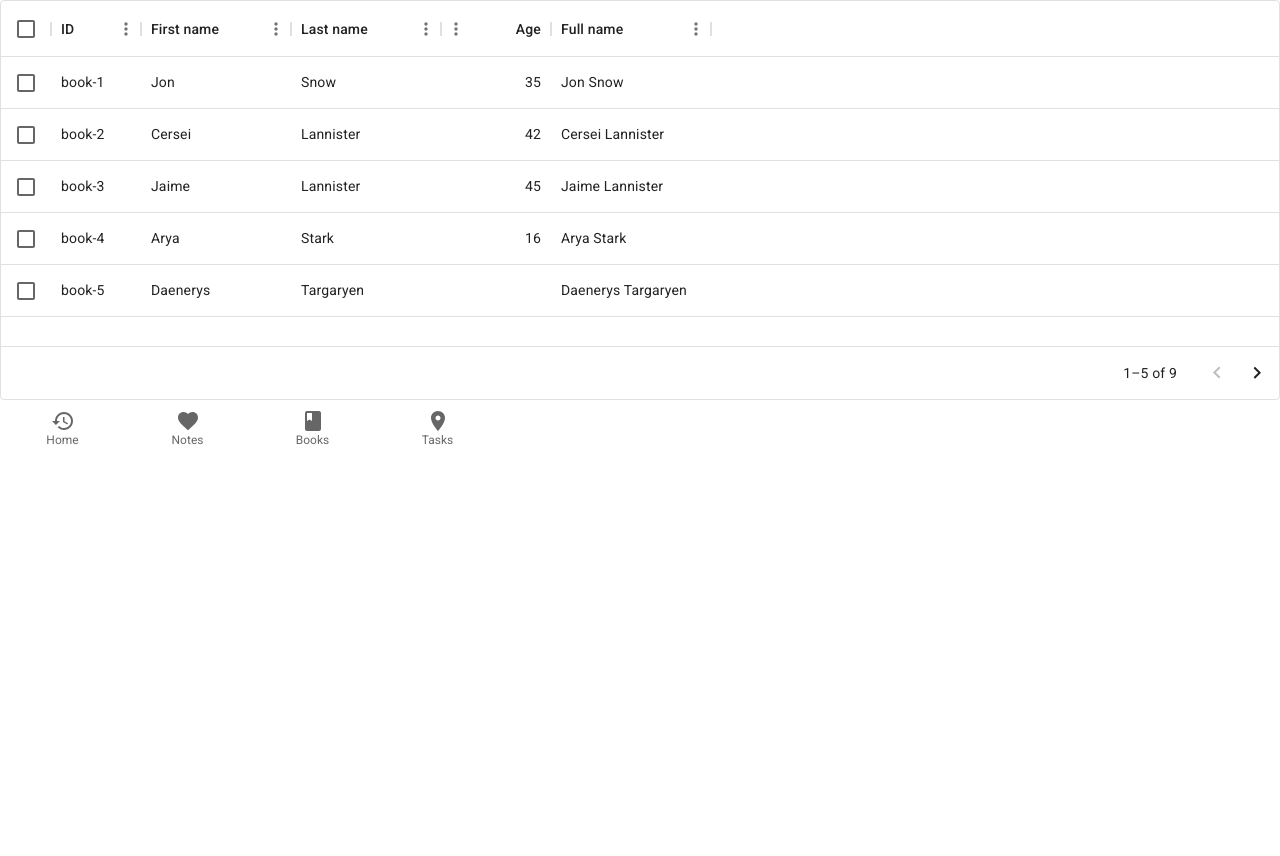
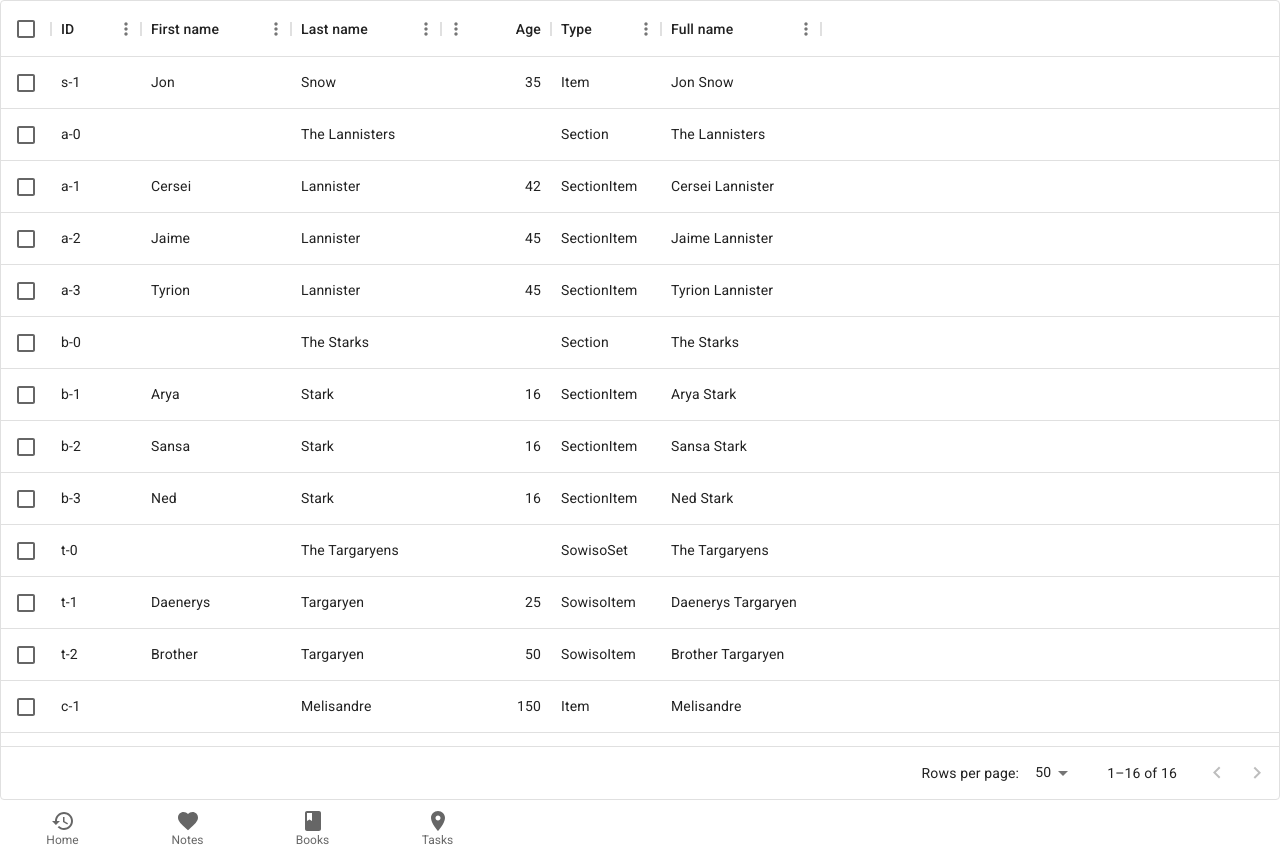
Before and after one commit to ogvlad/react-en-pure, a React app: page /books in a window 1280 px wide. Before the commit the page ends 800 px from the top, so only its background shows below. Built offline with nearby package versions, Linux system fonts and the light colour scheme; what @atlaskit/theme would draw is missing.

Commit message:
Books: common logic

```diff
--- a/src/features/Books/getColumns.ts
+++ /dev/null
@@ -1,33 +0,0 @@
-import { GridColDef, GridValueGetterParams } from "@mui/x-data-grid"
-
-export const getColumns = (): GridColDef[] => [
-  { field: 'id', headerName: 'ID', width: 90 },
-  {
-    field: 'firstName',
-    headerName: 'First name',
-    width: 150,
-    editable: true,
-  },
-  {
-    field: 'lastName',
-    headerName: 'Last name',
-    width: 150,
-    editable: true,
-  },
-  {
-    field: 'age',
-    headerName: 'Age',
-    type: 'number',
-    width: 110,
-    editable: true,
-  },
-  {
-    field: 'fullName',
-    headerName: 'Full name',
-    description: 'This column has a value getter and is not sortable.',
-    sortable: false,
-    width: 160,
-    valueGetter: (params: GridValueGetterParams) =>
-      `${params.row.firstName || ''} ${params.row.lastName || ''}`,
-  },
-];
--- a/src/features/Books/getData.ts
+++ /dev/null
@@ -1,11 +0,0 @@
-export const getData = () => [
-  { id: "book-1", lastName: 'Snow', firstName: 'Jon', age: 35 },
-  { id: "book-2", lastName: 'Lannister', firstName: 'Cersei', age: 42 },
-  { id: "book-3", lastName: 'Lannister', firstName: 'Jaime', age: 45 },
-  { id: "book-4", lastName: 'Stark', firstName: 'Arya', age: 16 },
-  { id: "book-5", lastName: 'Targaryen', firstName: 'Daenerys', age: null },
-  { id: "book-6", lastName: 'Melisandre', firstName: null, age: 150 },
-  { id: "book-7", lastName: 'Clifford', firstName: 'Ferrara', age: 44 },
-  { id: "book-8", lastName: 'Frances', firstName: 'Rossini', age: 36 },
-  { id: "book-9", lastName: 'Roxie', firstName: 'Harvey', age: 65 },
-];
--- a/src/features/Books/index.tsx
+++ b/src/features/Books/index.tsx
@@ -12,9 +12,10 @@ import {
 } from "react-beautiful-dnd"
 import { CustomRow } from "./CustomRow"
 import { Root } from "../../shared/Root"
-import { getColumns } from "./getColumns"
-import { getData } from "./getData"
 import { useState } from "react"
+import { getColumns } from "../Notes/getColumns"
+import { getData } from "../Notes/getData"
+import { getRowClassName } from "../Notes/logic/getRowClassName"
 
 export const TheBooks = () => {
 
@@ -38,23 +39,24 @@ export const TheBooks = () => {
       >
         <Droppable droppableId={"DataGridArea"}>
           {(provided: DroppableProvided, snapshot: DroppableStateSnapshot) => (
-            <Box sx={{ height: 400, width: "100%" }} ref={provided.innerRef} {...provided.droppableProps} >
+            <Box sx={{ height: 800, width: "100%" }} ref={provided.innerRef} {...provided.droppableProps} >
               <DataGrid
                 rows={getData()}
                 columns={getColumns()}
                 initialState={{
                   pagination: {
                     paginationModel: {
-                      pageSize: 5,
+                      pageSize: 50,
                     },
                   },
                 }}
                 slots={{
                   row: CustomRow,
                 }}
-                pageSizeOptions={[5]}
+                pageSizeOptions={[5, 50]}
                 checkboxSelection
                 disableRowSelectionOnClick
+                getRowClassName={getRowClassName}
               />
               {provided.placeholder}
             </Box>
--- a/src/features/Notes/DataTable.tsx
+++ b/src/features/Notes/DataTable.tsx
@@ -7,6 +7,7 @@ import { getColumns } from "./getColumns"
 import { ItemTypes } from "./types/ItemTypes"
 import { useItemsContext } from "./context"
 import { RowParent } from "./RowParent"
+import { getRowClassName } from "./logic/getRowClassName"
 
 export const DataTable = () => {
 
@@ -25,16 +26,6 @@ export const DataTable = () => {
     }),
   })
 
-  const getRowClassName = (args: any): string => {
-    const { row } = args
-    if (!row) return ""
-    // if (row.pid === "") return "Assessments-ItemRow"
-    if (row.pid === "") return "section-title"
-    if (row.pid !== "") return "section-item"
-    // if (row.treeDataPath && row.treeDataPath.length > 1) return "Assessments-ItemRow Assessments-SectionItem Assessments-Form Assessments-Form-NonDraggable"
-
-    return ""
-  }
 
   return (
     <Box sx={{ height: 800, width: "100%" }}>
--- /dev/null
+++ b/src/features/Notes/logic/getRowClassName.ts
@@ -0,0 +1,10 @@
+export const getRowClassName = (args: any): string => {
+  const { row } = args
+  if (!row) return ""
+  // if (row.pid === "") return "Assessments-ItemRow"
+  if (row.pid === "") return "section-title"
+  if (row.pid !== "") return "section-item"
+  // if (row.treeDataPath && row.treeDataPath.length > 1) return "Assessments-ItemRow Assessments-SectionItem Assessments-Form Assessments-Form-NonDraggable"
+
+  return ""
+}
```
